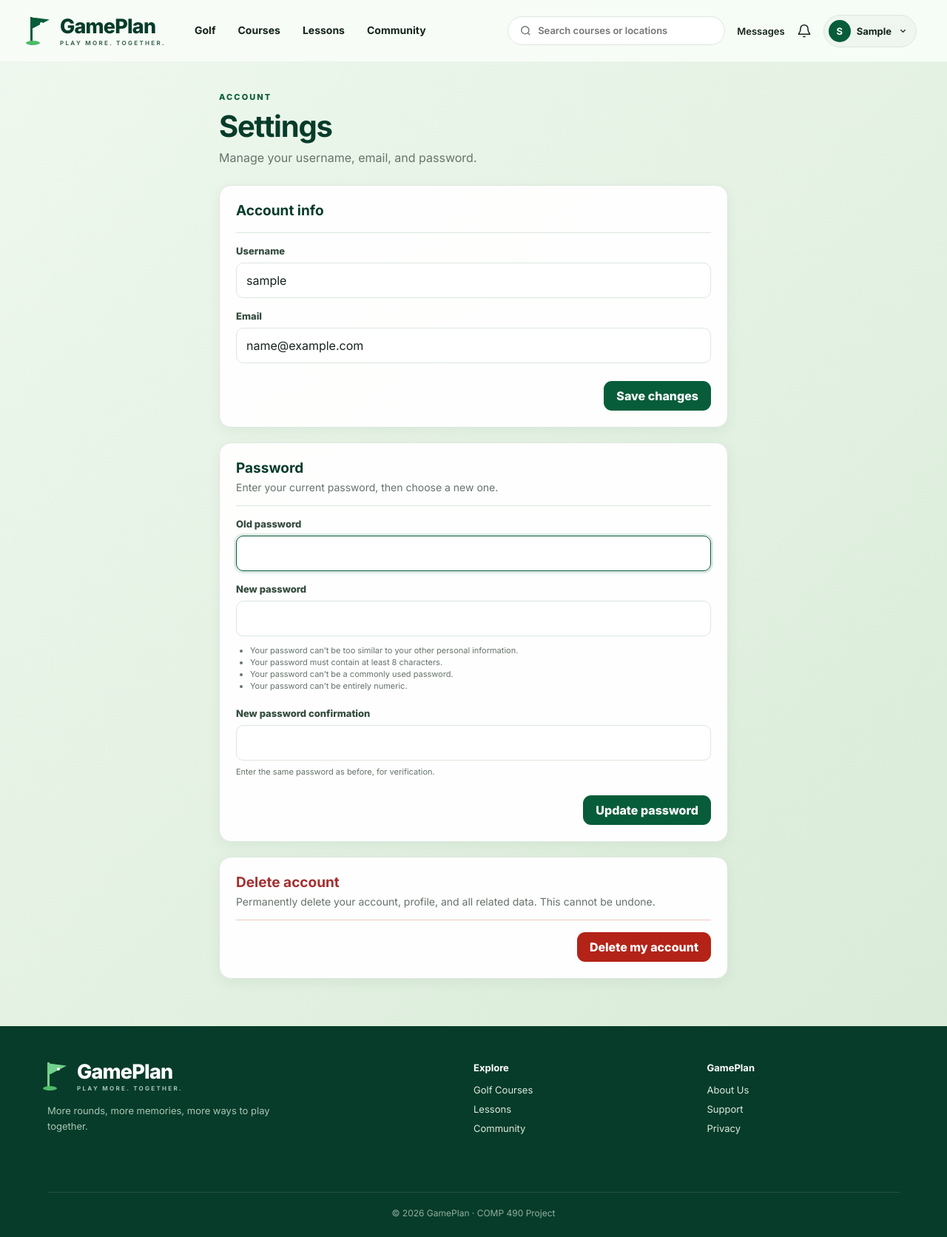
After one commit to irsanchez7005/Comp-490-Project, a Django app: page /settings/ in a window 1280 px wide. The commit adds this page. Shown: the whole page at 74% size. Run offline with Django 5.2, Linux system fonts and the light colour scheme; the visitor is signed in with stand-in values (Sample User, id 1).

Commit message:
added the account settings

```diff
--- a/gameplan/accounts/forms.py
+++ b/gameplan/accounts/forms.py
@@ -54,3 +54,25 @@ class VerifyCodeForm(forms.Form):
 
 class PasswordResetRequestForm(forms.Form):
     email = forms.EmailField(label='Email')
+
+class UpdateAccountForm(forms.ModelForm):
+    class Meta:
+        model = User
+        fields = ['username', 'email']
+    def clean_username(self):
+        #case-insensitive check
+        username = self.cleaned_data['username'].strip()
+        if User.objects.filter(username__iexact=username).exclude(pk=self.instance.pk).exists():
+            raise forms.ValidationError("That username is already taken.")
+        return username
+
+    def clean_email(self):
+        #case-insensitive check
+        email = self.cleaned_data['email'].strip().lower()
+        #check if there's another same email in database
+        if User.objects.filter(email__iexact=email).exclude(pk=self.instance.pk).exists():
+            raise forms.ValidationError("An account with this email already exists.")
+        return email
+
+class DeleteAccountForm(forms.Form):
+    password = forms.CharField(widget=forms.PasswordInput, label="Confirm your password")
--- /dev/null
+++ b/gameplan/accounts/templates/accounts/account_settings.html
@@ -0,0 +1,62 @@
+{% extends "accounts/base.html" %}
+{% block title %}Settings · GamePlan{% endblock %}
+{% block content %}
+<section class="settings-page">
+  <header class="settings-header">
+    <h3 class="eyebrow">ACCOUNT</h3>
+    <h1>Settings</h1>
+    <p class="auth-intro">Manage your username, email, and password.</p>
+  </header>
+
+  {# ---------- Account info ---------- #}
+  <div class="panel settings-card">
+    <div class="settings-card-head">
+      <h2>Account info</h2>
+    </div>
+    <form method="post" class="auth-form">
+      {% csrf_token %}
+      {% if account_form.non_field_errors %}<div class="form-errors">{{ account_form.non_field_errors }}</div>{% endif %}
+      {% for field in account_form %}
+        <label for="{{ field.id_for_label }}">{{ field.label }}</label>
+        {{ field }}
+        {% if field.errors %}<div class="field-errors">{{ field.errors }}</div>{% endif %}
+      {% endfor %}
+      <div class="settings-actions">
+        <button class="btn small" type="submit" name="update_account">Save changes</button>
+      </div>
+    </form>
+  </div>
+
+  {# ---------- Password ---------- #}
+  <div class="panel settings-card">
+    <div class="settings-card-head">
+      <h2>Password</h2>
+      <p>Enter your current password, then choose a new one.</p>
+    </div>
+    <form method="post" class="auth-form">
+      {% csrf_token %}
+      {% if password_form.non_field_errors %}<div class="form-errors">{{ password_form.non_field_errors }}</div>{% endif %}
+      {% for field in password_form %}
+        <label for="{{ field.id_for_label }}">{{ field.label }}</label>
+        {{ field }}
+        {% if field.help_text %}<small class="helptext">{{ field.help_text|safe }}</small>{% endif %}
+        {% if field.errors %}<div class="field-errors">{{ field.errors }}</div>{% endif %}
+      {% endfor %}
+      <div class="settings-actions">
+        <button class="btn small" type="submit" name="change_password">Update password</button>
+      </div>
+    </form>
+  </div>
+
+  {# ---------- Danger zone ---------- #}
+  <div class="panel settings-card danger-zone">
+    <div class="settings-card-head">
+      <h2>Delete account</h2>
+      <p>Permanently delete your account, profile, and all related data. This cannot be undone.</p>
+    </div>
+    <div class="settings-actions">
+      <a class="btn small btn-danger" href="{% url 'delete_account' %}">Delete my account</a>
+    </div>
+  </div>
+</section>
+{% endblock %}
--- a/gameplan/accounts/templates/accounts/base.html
+++ b/gameplan/accounts/templates/accounts/base.html
@@ -52,7 +52,7 @@
             <a href="#" data-template-placeholder="true">My GamePlan</a>
             <a href="{% url 'profile' %}">My Profile</a>
             <a href="#" data-template-placeholder="true">My Bookings</a>
-            <a href="#" data-template-placeholder="true">Settings</a>
+            <a href="{% url 'settings' %}" data-template-placeholder="true">Settings</a>
             <form action="{% url 'logout' %}" method="post">{% csrf_token %}<button type="submit">Log Out</button></form>
           </nav>
         </details>
--- a/gameplan/accounts/views.py
+++ b/gameplan/accounts/views.py
@@ -2,16 +2,16 @@ import secrets
 
 from django.shortcuts import render, redirect, get_object_or_404
 from django.contrib import messages
-
+from django.contrib.auth import logout, update_session_auth_hash
 from facility.models import Facility
 from .forms import AccountRegisterForm
 from django.contrib.auth.decorators import login_required
 from .verification import send_email_code, send_password_reset_code
 from .models import User, VerificationCode, Profile
-from .forms import VerifyCodeForm, EmailLoginForm, ProfileForm,PasswordResetRequestForm
+from .forms import VerifyCodeForm, EmailLoginForm, ProfileForm,PasswordResetRequestForm, UpdateAccountForm, DeleteAccountForm
 from django.views.decorators.http import require_POST
 from django.contrib.auth.views import LoginView
-from django.contrib.auth.forms import SetPasswordForm
+from django.contrib.auth.forms import SetPasswordForm, PasswordChangeForm
 
 def home(request):
     return render(request, 'accounts/home.html')
@@ -104,6 +104,37 @@ def accountProfile(request):
         form = ProfileForm(instance=profile_obj)
     return render(request, "accounts/profile.html", {"form": form})
 
+@login_required
+def accountSettings(request):
+    account_form = UpdateAccountForm(instance=request.user)
+    password_form = PasswordChangeForm(request.user)
+    if request.method == "POST":
+        if "update_account" in request.POST:
+            account_form = UpdateAccountForm(request.POST, instance=request.user)
+            if account_form.is_valid():
+                account_form.save()
+                messages.success(request, "Account updated.")
+                return redirect("settings")
+        elif "change_password" in request.POST:
+            password_form = PasswordChangeForm(request.user, request.POST)
+            if password_form.is_valid():
+                user = password_form.save()
+                update_session_auth_hash(request, user)
+                messages.success(request, "Password changed.")
+                return redirect("settings")
+    return render(request, "accounts/account_settings.html",
+                  {"account_form": account_form, "password_form": password_form})
+
+@login_required
+def deleteAccount(request):
+    form = DeleteAccountForm()
+    if request.method == "POST":
+        user = request.user
+        logout(request)
+        user.delete()
+        return redirect('home')
+    return render(request, "accounts/delete_confirm.html", {"form": form})
+
 def passwordVerifyEmail(request):
     email = request.session.get("reset_email")
     if email is None:
--- a/gameplan/gameplan/urls.py
+++ b/gameplan/gameplan/urls.py
@@ -47,5 +47,7 @@ urlpatterns = [
          template_name='accounts/password_reset_complete.html'),
         name='password_reset_complete'),
 
+    path('settings/', user_views.accountSettings, name='settings'),
+    path('settings/delete/', user_views.deleteAccount, name='delete_account'),
     path("facilities/<int:pk>/", facility_views.facility_detail, name="facility_detail"),
 ]
--- a/gameplan/static/css/site.css
+++ b/gameplan/static/css/site.css
@@ -361,3 +361,25 @@ mark {background: green; color: white; }
   .booking-form { padding: 18px; }
   .booking-body { grid-template-columns: 1fr; gap: 24px; }
 }
+
+/* ---------- Settings ---------- */
+.settings-page { width: min(720px, 100%); margin: 40px auto 64px; padding: 0 16px; display: flex; flex-direction: column; gap: 20px; }
+.settings-header h1 { margin: 8px 0 6px; color: var(--dark); font-size: clamp(30px, 4vw, 40px); letter-spacing: -1.2px; }
+.settings-header .auth-intro { margin-bottom: 4px; }
+.settings-card { padding: 28px; }
+.settings-card-head { margin-bottom: 8px; padding-bottom: 14px; border-bottom: 1px solid var(--border); }
+.settings-card-head h2 { margin: 0 0 4px; color: var(--dark); font-size: 19px; }
+.settings-card-head p { margin: 0; color: var(--muted); font-size: 14px; line-height: 1.5; }
+.settings-actions { display: flex; justify-content: flex-end; margin-top: 8px; }
+.settings-actions .btn { margin-top: 8px; }
+
+.danger-zone { border-color: #f1c9c6; background: #fffafa; }
+.danger-zone .settings-card-head { border-bottom-color: #f1c9c6; }
+.danger-zone h2, .danger-text { color: #a33131; }
+.btn-danger { background: #b42318; }
+.btn-danger:hover { background: #8f1c13; box-shadow: 0 8px 22px rgba(180, 35, 24, .2); }
+
+@media (max-width: 560px) {
+  .settings-card { padding: 20px; }
+  .settings-actions .btn { width: 100%; }
+}
```
Also changed, not shown: gameplan/accounts/templates/accounts/delete_confirm.html (added, +25 -0 lines).
